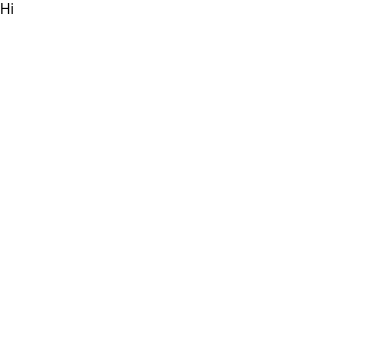
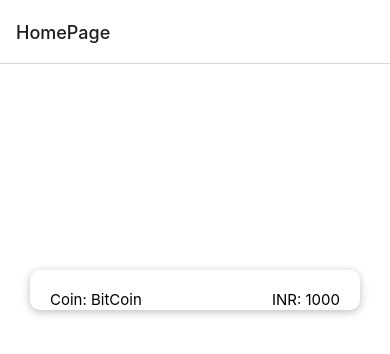
Before and after one commit to Nisam8104/CryptoPriceTracker, a React Native app: screen /HomePage in a window 390 px wide. Shown: the top 354 px of the page. Built offline with nearby package versions, Linux system fonts and the light colour scheme.

Commit message:
folder stucture and created path

```diff
--- a/App.js
+++ b/App.js
@@ -1,12 +1,15 @@
-import React from "react";
-import { View,Text } from "react-native";
+import React from 'react';
+import {View, Text} from 'react-native';
+import {NavigationContainer} from '@react-navigation/native';
+import DetailsStack from './src/navigation/DetailsStack';
 
-const App =()=>{
-  return(
-    <View>
-      <Text>Hi</Text>
+const App = () => {
+  return (
+    <View style={{flex: 1}}>
+      <NavigationContainer>
+        <DetailsStack />
+      </NavigationContainer>
     </View>
-
-  )
+  );
 };
 export default App;
--- /dev/null
+++ b/src/Components/CryptoCard.js
@@ -0,0 +1,45 @@
+import React from 'react';
+import {View, Button, Text, StyleSheet} from 'react-native';
+import {useNavigation} from '@react-navigation/native';
+import {TouchableOpacity} from 'react-native';
+
+const CryptoCard = () => {
+  const navigation = useNavigation();
+  return (
+    <TouchableOpacity onPress={() => navigation.navigate('DetailsPage')}>
+      <View style={styles.Container}>
+        <Text style={styles.textstyle}>Coin: BitCoin</Text>
+        <Text style={styles.textstyle}>INR: 1000</Text>
+      </View>
+    </TouchableOpacity>
+  );
+};
+
+const styles = StyleSheet.create({
+  Container: {
+    marginTop: 150,
+    marginBottom: 50,
+    marginLeft: 10,
+    marginRight: 10,
+    paddingLeft: 20,
+    paddingRight: 20,
+    backgroundColor: 'white',
+    flex: 0,
+    shadowColor: 'black',
+    shadowOpacity: 0.26,
+    shadowOffset: {width: 0, height: 2},
+    shadowRadius: 8,
+    elevation: 5,
+    borderRadius: 10,
+    padding: 20,
+    marginVertical: 10,
+    flexDirection: 'row',
+    justifyContent: 'space-between',
+  },
+  textstyle: {
+    fontSize: 15,
+    color: 'black',
+    justifyContent: 'center',
+  },
+});
+export default CryptoCard;
--- /dev/null
+++ b/src/Components/CryptoList.js
@@ -0,0 +1,15 @@
+import React from 'react';
+import {View,Button,Text,StyleSheet} from 'react-native';
+
+import CryptoCard from './CryptoCard';
+
+const CryptoList = () => {
+
+  return (
+    <View>
+      <CryptoCard/>
+    </View>
+  );
+};
+
+export default CryptoList;
--- /dev/null
+++ b/src/Components/Heading.js
@@ -0,0 +1,19 @@
+import React from 'react';
+import { Text, View } from 'react-native';
+
+const Headingtext = (props) => {
+
+  return (
+    <Text style={styles.headingtext}>{props.title}</Text>
+  )
+};
+
+  const styles = {
+    headingtext: {
+        fontSize: 30,
+        color: 'white',
+        textAlign: 'center',
+      },
+    };
+
+    export default Headingtext
--- /dev/null
+++ b/src/Pages/Detailspage.js
@@ -0,0 +1,12 @@
+import React from 'react';
+import {View,styleSheet,Text} from 'react-native';
+
+const DetailsPage = () => {
+  return (
+    <View>
+      <Text style={{color:'black'}}>DetailsPage</Text>
+    </View>
+  );
+};
+
+export default DetailsPage;
--- /dev/null
+++ b/src/Pages/HomePage.js
@@ -0,0 +1,26 @@
+import React from 'react';
+import {View,StyleSheet} from 'react-native';
+
+import CryptoList from '../Components/CryptoList';
+import Headingtext from '../Components/Heading';
+
+
+const HomePage = () => {
+
+  return (
+    <View style={styles.headerContainer}>
+        <Headingtext title="Crypto INR Pricing" />
+        <CryptoList/>
+    </View>
+
+  );
+};
+const styles = StyleSheet.create({
+    headerContainer: {
+      padding: 20,
+      backgroundColor: 'white',
+      flex: 1,
+    },
+  });
+
+export default HomePage;
--- /dev/null
+++ b/src/navigation/DetailsStack.js
@@ -0,0 +1,14 @@
+import React from "react";
+import { createStackNavigator } from '@react-navigation/stack';
+import DetailsPage from "../Pages/Detailspage";
+import HomePage from "../Pages/HomePage";
+
+
+const Stack = createStackNavigator();
+const DetailsStack = () => (
+    <Stack.Navigator>
+      <Stack.Screen name="HomePage" component={HomePage} />
+      <Stack.Screen name="DetailsPage" component={DetailsPage} />
+    </Stack.Navigator>
+  );
+  export default DetailsStack;
```
Also changed, not shown: src/api/index.js (added, +12 -0 lines).
